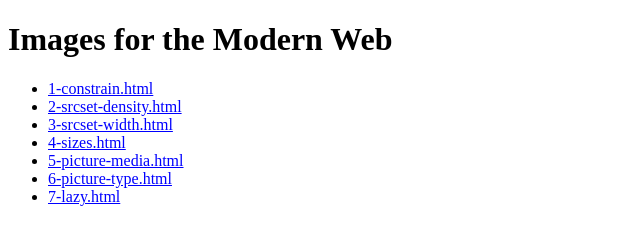
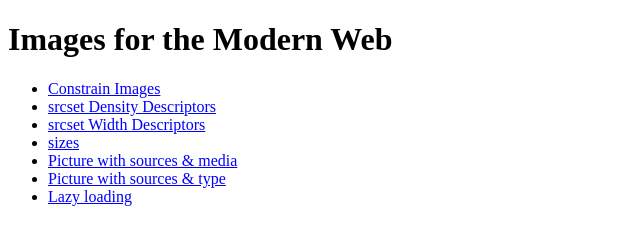
Before and after one commit to hupf/techkafi-images, a website: page index.html in a window 1280 px wide. Shown: the whole page, without its empty margins (0-640 px from the left). Drawn offline with Linux system fonts and the light colour scheme.

Commit message:
Use titles in links

```diff
--- a/index.html
+++ b/index.html
@@ -16,13 +16,13 @@
   <body>
     <h1>Images for the Modern Web</h1>
     <ul>
-      <li><a href="1-constrain.html">1-constrain.html</a></li>
-      <li><a href="2-srcset-density.html">2-srcset-density.html</a></li>
-      <li><a href="3-srcset-width.html">3-srcset-width.html</a></li>
-      <li><a href="4-sizes.html">4-sizes.html</a></li>
-      <li><a href="5-picture-media.html">5-picture-media.html</a></li>
-      <li><a href="6-picture-type.html">6-picture-type.html</a></li>
-      <li><a href="7-lazy.html">7-lazy.html</a></li>
+      <li><a href="1-constrain.html">Constrain Images</a></li>
+      <li><a href="2-srcset-density.html">srcset Density Descriptors</a></li>
+      <li><a href="3-srcset-width.html">srcset Width Descriptors</a></li>
+      <li><a href="4-sizes.html">sizes</a></li>
+      <li><a href="5-picture-media.html">Picture with sources & media</a></li>
+      <li><a href="6-picture-type.html">Picture with sources & type</a></li>
+      <li><a href="7-lazy.html">Lazy loading</a></li>
     </ul>
   </body>
 </html>
```
